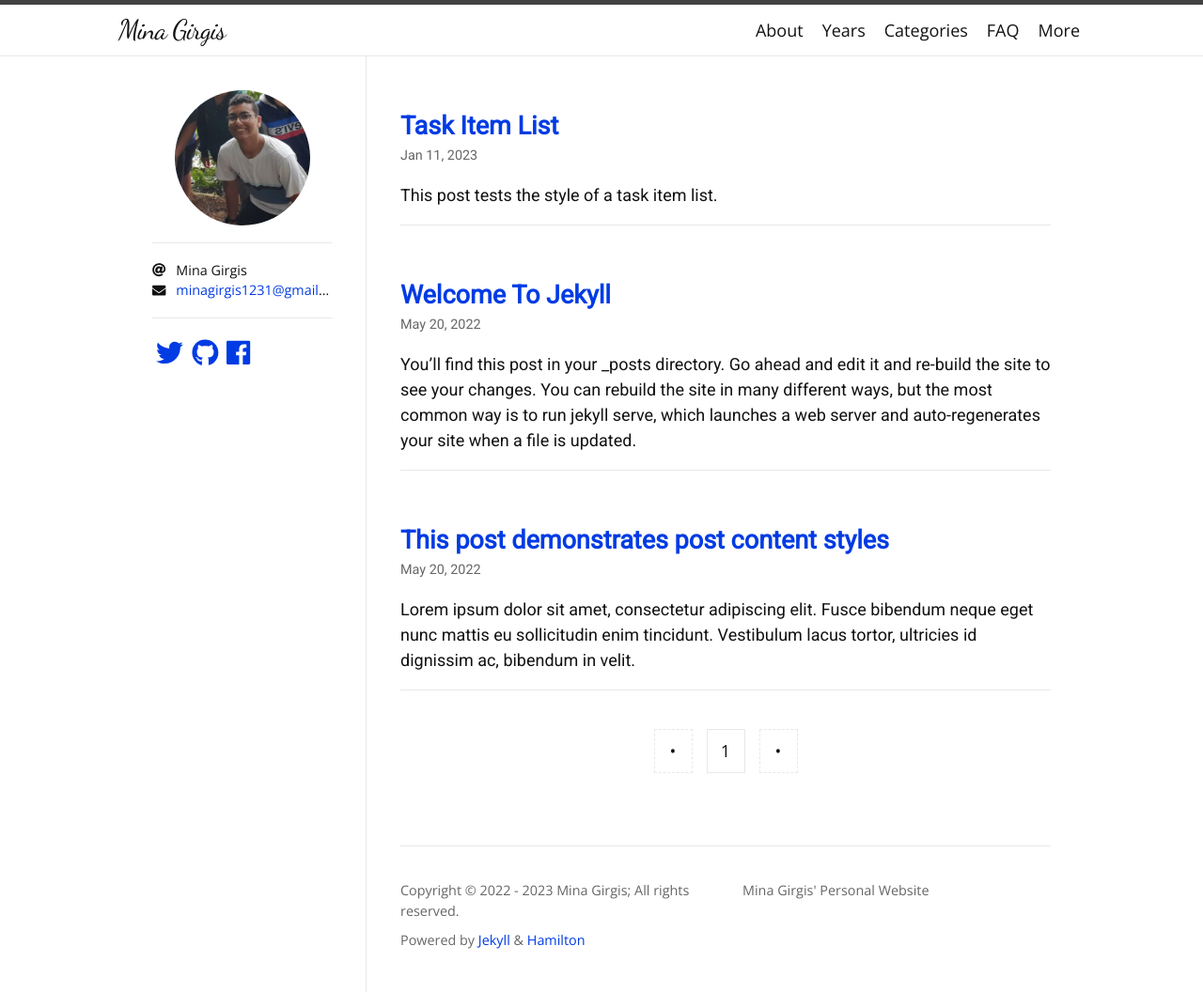
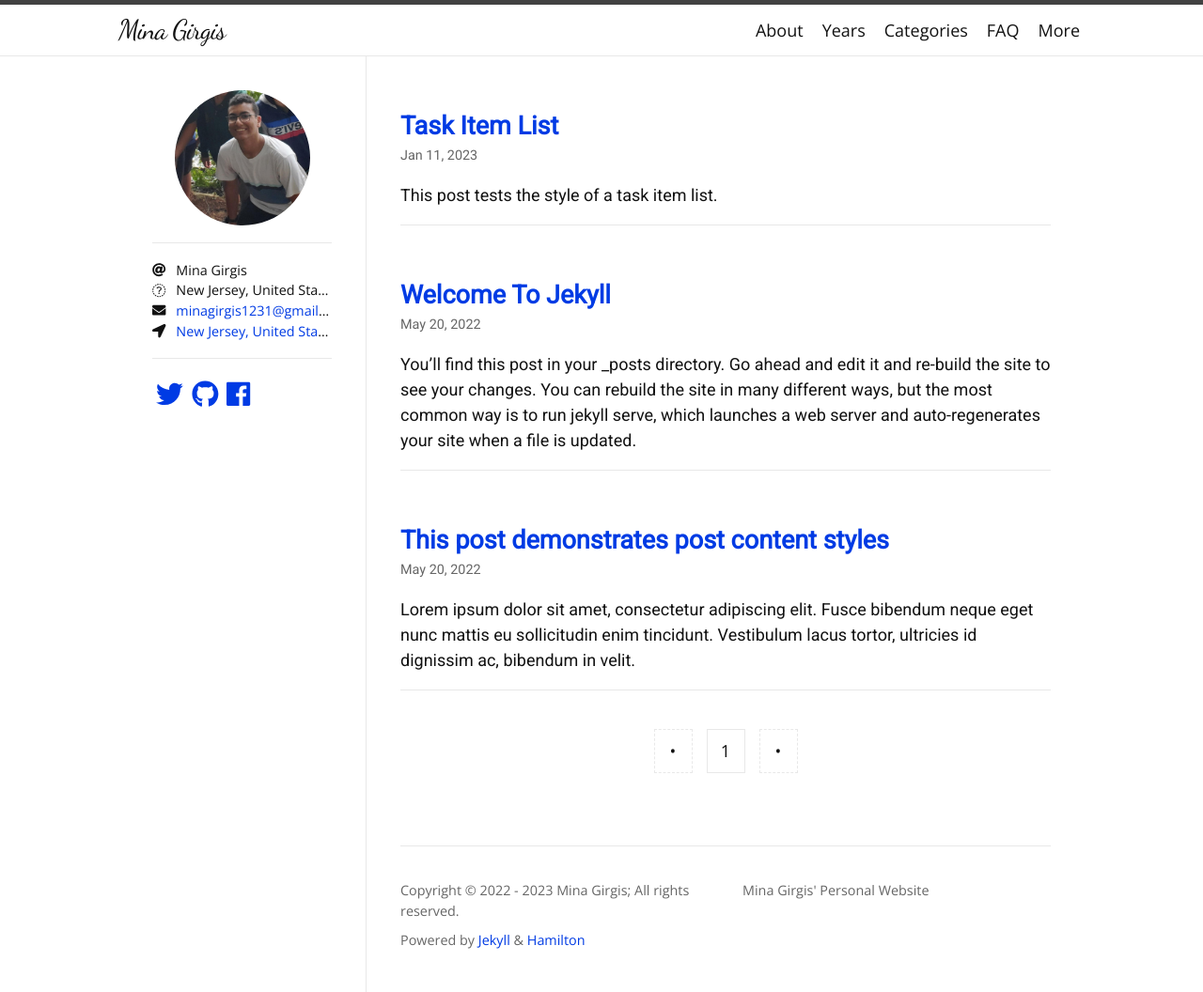
Before and after one commit to MinaGirgis2000/MinaGirgis2000.github.io, a Jekyll site: the page built from index.html, in a window 1280 px wide. Shown: the whole page at 94% size. Built offline with Jekyll 4.4.1, drawn with Linux system fonts in a browser that asks for light colours; nearby versions of some CDN libraries; some web fonts are replaced; the list of posts is cut into pages by our own code.

Commit message:
created a location part of the sidebar

```diff
--- a/_config.yml
+++ b/_config.yml
@@ -1,8 +1,9 @@
 title: Mina Girgis
 description: Mina Girgis' Personal Website
 author: Mina Girgis
+email: minagirgis1231@gmail.com
+location: New Jersey, United States
 avatar: /assets/images/logo.png
-email: minagirgis1231@gmail.com
 
 plugins:
   - jekyll-seo-tag
--- a/_includes/sidebar.html
+++ b/_includes/sidebar.html
@@ -15,6 +15,12 @@
       <li>
         <i class="sidebar-icon fas fa-at"></i>
         <span class="contact-info p-name">{{ site.author | escape }}</span>
+      </li>
+    {%- endif %}
+    {% if site.location -%}
+      <li>
+        <i class="sidebar-icon fas fa-location-dot"></i>
+        <span class="contact-info u-location">{{ site.location | escape }}</span>
       </li>
     {%- endif %}
     {% if site.email -%}
```
